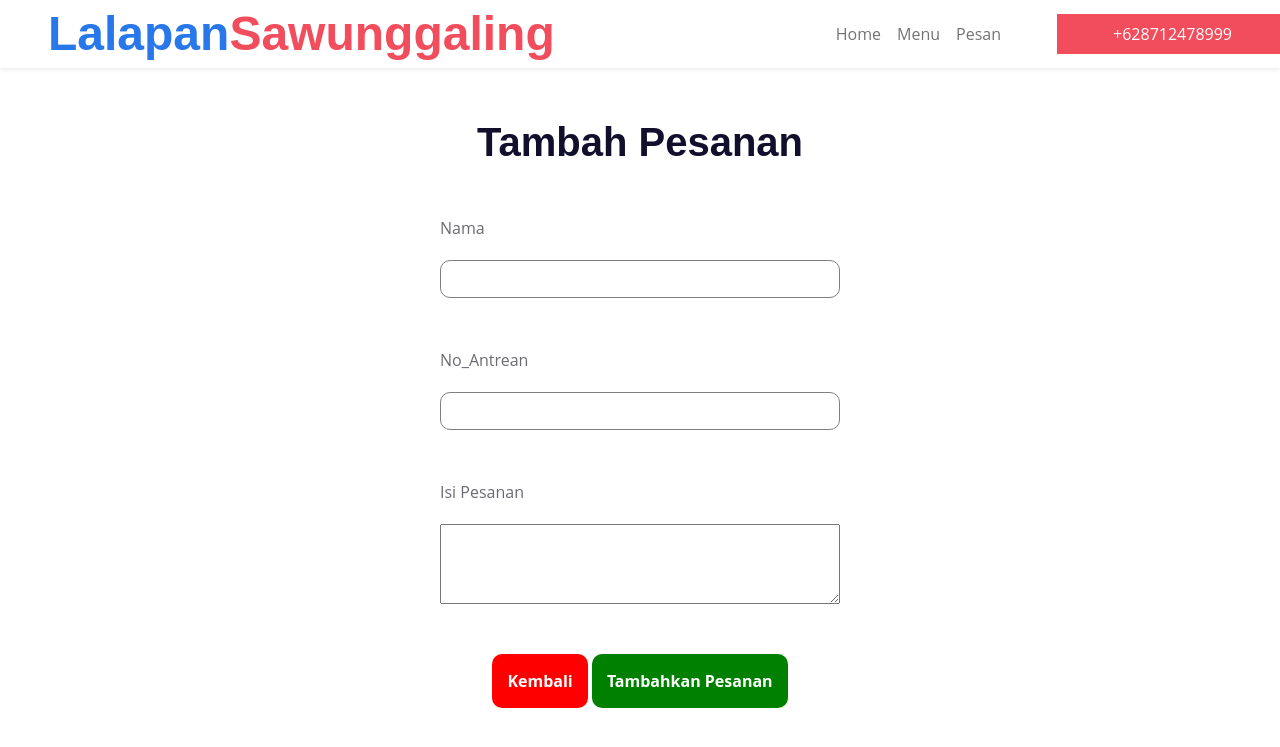
After one commit to NandaaAyyy/UAS_NANDA, a Django app: page /pesanan in a window 1280 px wide. The commit adds this page. Shown: the top 747 px of the page. Run offline with Django 4.2, Linux system fonts and the light colour scheme.

Commit message:
push yg ke-8

```diff
--- /dev/null
+++ b/GoMakanan/static/css/add-style.css
@@ -0,0 +1,71 @@
+* {
+    margin: 0;
+    padding: 0;
+    box-sizing: border-box;
+}
+
+
+
+.container {
+    padding-top: 50px;
+    width: 100%;
+    text-align: center;
+    display: flex;
+    flex-direction: column;
+    align-items: center;
+}
+
+h1 {
+    margin-bottom: 50px;
+}
+
+.inner-container {
+    max-width: 800px;
+    width: 400px;
+    display: grid;
+    gap: 50px;
+}
+
+.field {
+    display: grid;
+    gap: 20px;
+    text-align: left;
+    display: grid;
+    width: 100%;
+}
+
+
+.field input {
+    font-size: 0.9rem;
+    border: 1px solid grey;
+    padding: 0.5em 1em;
+    border-radius: 10px;
+}
+
+.field textarea {
+    padding: 15px;
+}
+
+.button-area {
+    width: 100%;
+}
+
+
+button {
+    padding: 15px;
+    border-radius: 10px;
+    border: 1px solid black;
+    font-weight: bold;
+    border: none;
+    cursor: pointer;
+}
+
+.button-area button:first-child {
+    background-color: red;
+    color: white;
+}
+
+.button-area button:last-child {
+    background-color: green;
+    color: white;
+}
--- a/GoMakanan/templates/home.html
+++ b/GoMakanan/templates/home.html
@@ -18,9 +18,9 @@
     </button>
     <div class="collapse navbar-collapse" id="navbarCollapse">
         <div class="navbar-nav ms-auto py-0">
-            <a href="" class="nav-item nav-link">Home</a>
-            <a href="menu/" class="nav-item nav-link">Menu</a>
-            <a href="contact/" class="nav-item nav-link">Contact</a>
+            <a href="/" class="nav-item nav-link">Home</a>
+            <a href="menu" class="nav-item nav-link">Menu</a>
+            <a href="pesanan" class="nav-item nav-link">Pesan</a>
             <a href="tel:+628712478999" class="nav-item nav-link nav-contact bg-secondary text-white px-5 ms-lg-5"><i class="bi bi-telephone-outbound me-2"></i>+628712478999</a>
         </div>
     </div>
--- /dev/null
+++ b/GoMakanan/templates/pesanan.html
@@ -0,0 +1,57 @@
+{% load static %}
+<!DOCTYPE html>
+<html lang="en">
+<head>
+    <meta charset="UTF-8">
+    <meta name="viewport" content="width=device-width, initial-scale=1.0">
+    <title>JualBeli Lalapan</title>
+    <link href="{% static 'css/bootstrap.min.css' %}" rel="stylesheet"/>
+    <link href="{% static 'css/style.css' %}" rel="stylesheet"/>
+</head>
+<body>
+ <nav class="navbar navbar-expand-lg bg-white navbar-light shadow-sm py-3 py-lg-0 px-3 px-lg-0">
+    <a href="" class="navbar-brand ms-lg-5">
+            <h1 class="display-5 m-0 text-primary">Lalapan<span class="text-secondary">Sawunggaling</span></h1>
+        </a>
+
+    <button class="navbar-toggler" type="button" data-bs-toggle="collapse" data-bs-target="#navbarCollapse">
+        <span class="navbar-toggler-icon"></span>
+    </button>
+    <div class="collapse navbar-collapse" id="navbarCollapse">
+        <div class="navbar-nav ms-auto py-0">
+            <a href="" class="nav-item nav-link">Home</a>
+            <a href="menu/" class="nav-item nav-link">Menu</a>
+            <a href="pesanan/" class="nav-item nav-link">Pesan </a>
+            <a href="tel:+628712478999" class="nav-item nav-link nav-contact bg-secondary text-white px-5 ms-lg-5"><i class="bi bi-telephone-outbound me-2"></i>+628712478999</a>
+
+        </div>
+    </div>
+</nav>
+    <link rel="stylesheet" href="{% static 'css/add-style.css' %}">
+</head>
+<body>
+    <div class="container">
+        <h1>Tambah Pesanan</h1>
+
+        <div class="inner-container">
+            <div class="field">
+                <label>Nama </label>
+                <input type="text" />
+            </div>
+            <div class="field">
+                <label>No_Antrean</label>
+                <input type="text" />
+            </div>
+            <div class="field">
+                <label>Isi Pesanan</label>
+                <textarea></textarea>
+            </div>
+
+            <div class="button-area">
+                <button onclick="window.location.href='/'">Kembali</button>
+                <button>Tambahkan Pesanan</button>
+            </div>
+        </div>
+    </div>
+</body>
+</html>
--- a/GoMakanan/urls.py
+++ b/GoMakanan/urls.py
@@ -4,5 +4,5 @@ from . import views
 urlpatterns =[
     path('', views.home, name='home' ),
     path('menu/', views.menu, name='menu'),
-
+    path('pesanan', views.pesanan, name='pesan'),
 ]
--- a/GoMakanan/views.py
+++ b/GoMakanan/views.py
@@ -10,3 +10,6 @@ def home(request):
 
 def menu(request):
     return render(request, 'menu.html')
+
+def pesanan(request):
+    return render(request, 'pesanan.html')
```
Also changed, not shown: GoMakanan/static/js/main.js (deleted, +0 -72 lines), GoMakanan/templates/menu.html (+9 -6 lines).
